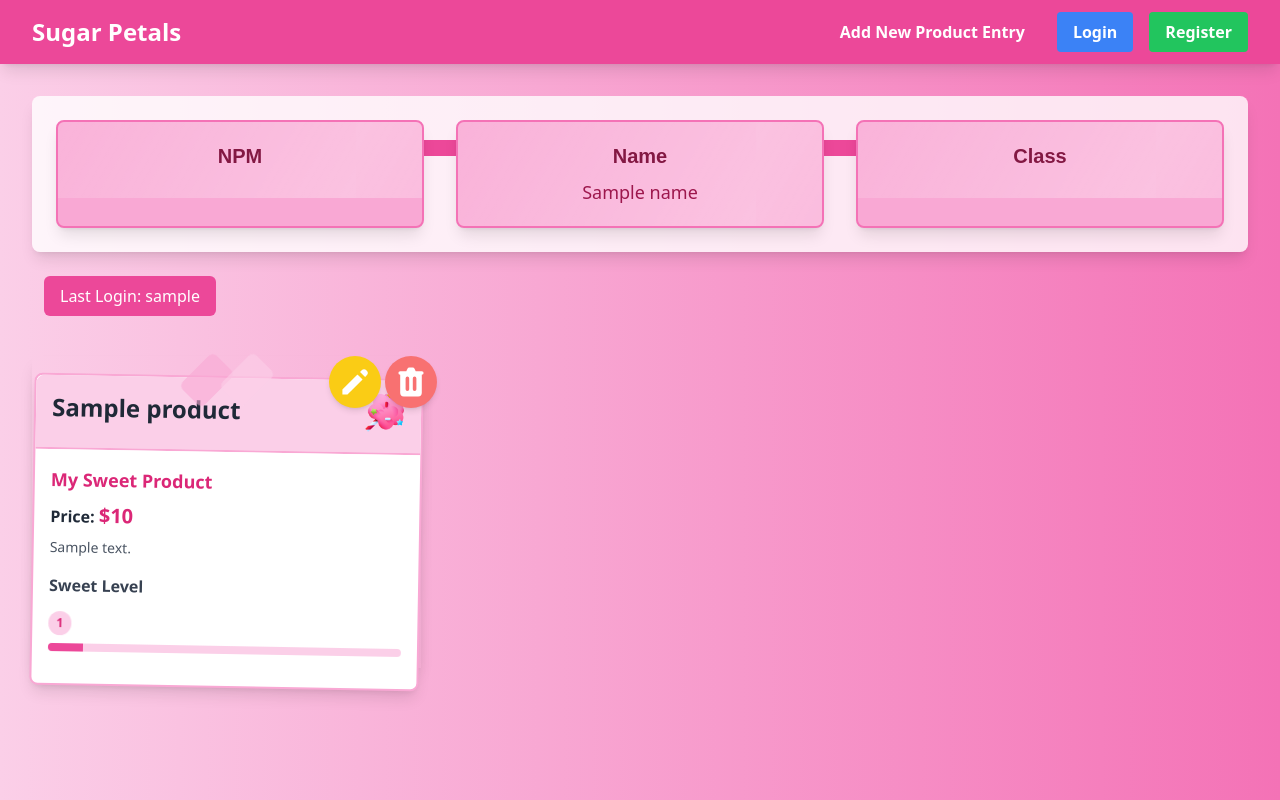
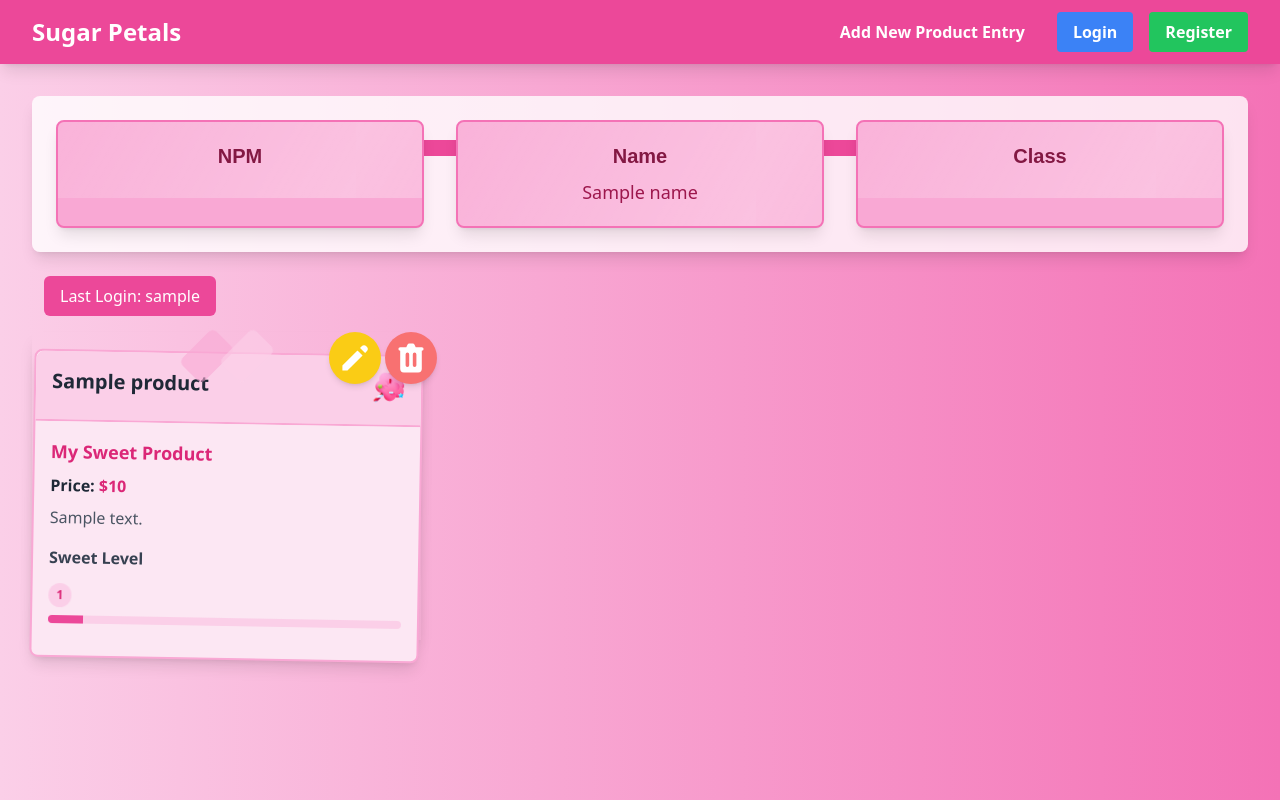
Before and after one commit to anindyaaaans/sugar-petals, a Django app: template main/templates/main.html in a window 1280 px wide. Run offline with Django 5.2, Linux system fonts and the light colour scheme; tables that the repository leaves empty hold one stand-in row (values such as "Sample post"); the template is opened without the code that fills it: values that come from a table or form of the project are taken from there, most other values are stand-ins (such as "Sample title", 1, 10 or a date in 2020); parts of the project's set-up code (start-up, migrations or seed data) failed here and were passed over; some libraries are stand-ins or nearby versions.

Commit message:
Tugas 5 done

```diff
--- a/main/templates/card_product.html
+++ b/main/templates/card_product.html
@@ -1,7 +1,4 @@
 {% load static %}
-
-<!-- Add Google Fonts link in your <head> section -->
-<link href="https://fonts.googleapis.com/css2?family=Roboto:wght@400;700&family=Sacramento&display=swap" rel="stylesheet">
 
 <div class="relative break-inside-avoid shadow-lg hover:shadow-xl transition-shadow duration-300 ease-in-out transform hover:-translate-y-2">
     <!-- Background Ribbon -->
@@ -11,10 +8,10 @@
     </div>
 
     <!-- Card Body -->
-    <div class="relative top-5 bg-white shadow-lg rounded-lg mb-6 flex flex-col border-2 border-pink-300 transform rotate-1 hover:rotate-0 transition-transform duration-300">
+    <div class="relative top-5 bg-pink-100 shadow-lg rounded-lg mb-6 flex flex-col border-2 border-pink-300 transform rotate-1 hover:rotate-0 transition-transform duration-300">
         <div class="bg-pink-200 text-gray-800 p-4 rounded-t-lg border-b-2 border-pink-300 flex items-center justify-between">
-            <h3 class="font-bold text-2xl mb-2 font-sacramento truncate">{{ product.name }}</h3>
-            <img src="{% static 'image/candy-icon.png' %}" alt="Candy Icon" class="w-10 h-10 animate-bounce" />
+            <h3 class="font-bold text-xl mb-2 font-cursive truncate">{{ product.name }}</h3>
+            <img src="{% static 'image/candy-icon.png' %}" alt="Candy Icon" class="w-8 h-8 animate-bounce" />
         </div>
 
         <div class="p-4">
@@ -23,9 +20,9 @@
                 <span class="bg-[linear-gradient(to_bottom,transparent_0%,transparent_calc(100%_-_1px),#FFD1DC_calc(100%_-_1px))] bg-[length:100%_1.5rem] pb-1">{{ product.feelings }}</span>
             </p>
 
-            <!-- Price and Description Sections -->
-            <p class="text-gray-800 font-semibold mb-2">Price: <span class="text-pink-600 text-xl">${{ product.price }}</span></p>
-            <p class="text-gray-600 mb-4 text-sm">{{ product.description }}</p>
+            <!-- New Price and Description Sections -->
+            <p class="text-gray-800 font-semibold mb-2">Price: <span class="text-pink-600">${{ product.price }}</span></p>
+            <p class="text-gray-600 mb-4">{{ product.description }}</p>
 
             <div class="mt-4">
                 <p class="text-gray-700 font-semibold mb-2">Sweet Level</p>
```
Also changed, not shown: README.md.
